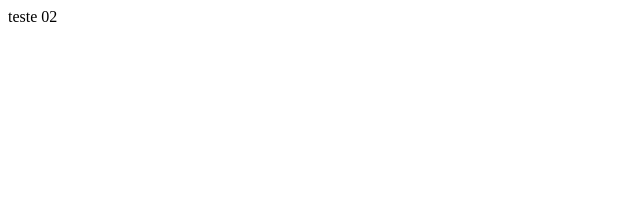
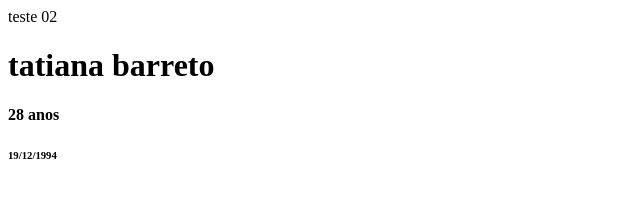
Before and after one commit to tati-barreto/AULA-04-PRATICO, a plain HTML site: page index.html in a window 1280 px wide. Shown: the whole page, without its empty margins (0-640 px from the left). Drawn offline with Linux system fonts and the light colour scheme.

Commit message:
idade e nome

```diff
--- a/index.html
+++ b/index.html
@@ -7,6 +7,10 @@
 </head>
 <body>
     teste 02
+    <h1>tatiana barreto</h1>
+    <h4>28 anos </h4>
+    <h6>19/12/1994</h6>
+
 
 </body>
 </html>
```
